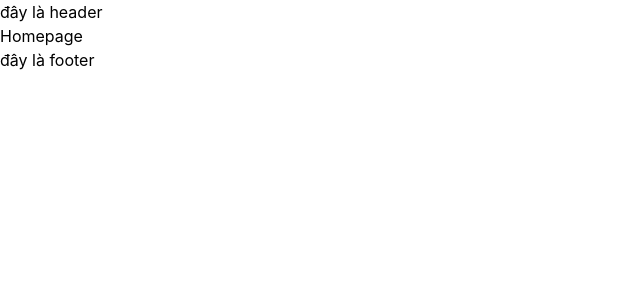
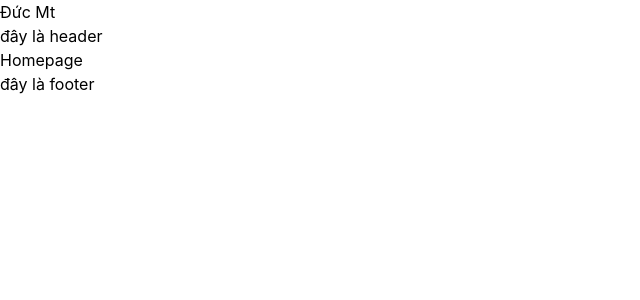
Before and after one commit to duyph15719/Websitebangiay, a React (Create React App) app in the folder frontend/: page / in a window 1280 px wide. Shown: the top 300 px of the page, without its empty margins (0-640 px from the left). Built offline with nearby package versions, Linux system fonts and the light colour scheme.

Commit message:
ductesst

```diff
--- a/frontend/src/pages/Layout/Layoutclient.tsx
+++ b/frontend/src/pages/Layout/Layoutclient.tsx
@@ -7,10 +7,12 @@ import { Outlet } from 'react-router-dom'
 const Layoutclient = () => {
   return (
     <div>
+      <h1>Đức Mt</h1>
        <header>đây là header</header>
         <main>
             <Outlet />
         </main>
+
         <footer> đây là footer</footer>
     </div>
   )
```
